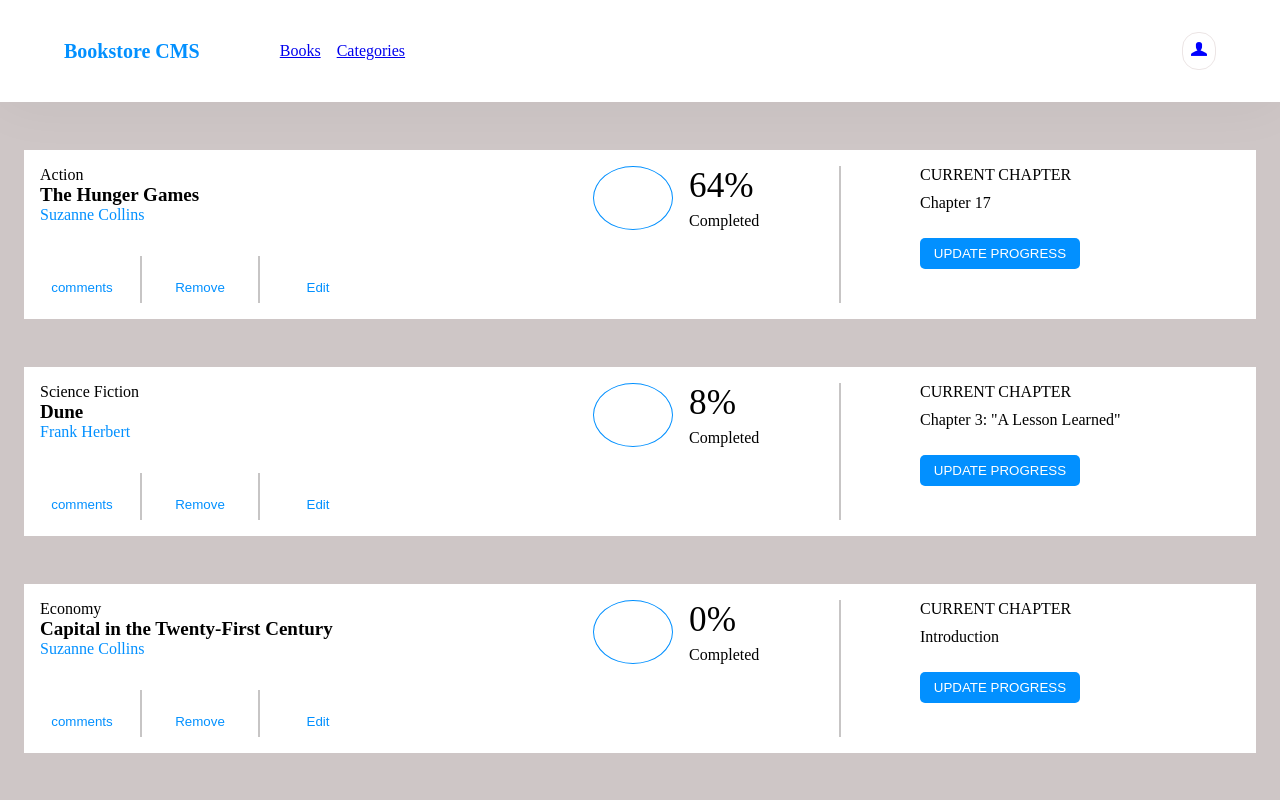
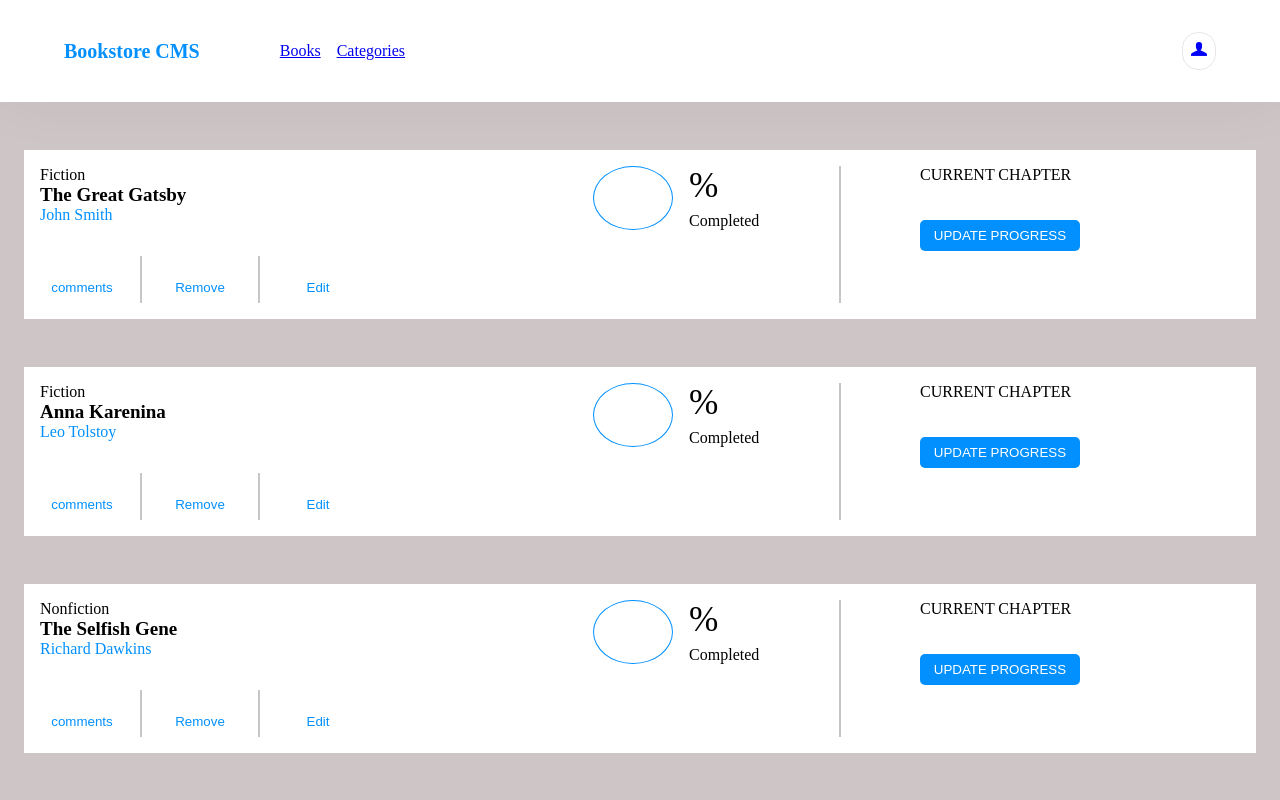
Before and after one commit to fatmahussein/book-store, a React (Create React App) app: page / in a window 1280 px wide. Shown: the top 800 px of the page. Built offline with nearby package versions, Linux system fonts and the light colour scheme.

Commit message:
connect redux-and-react

```diff
--- a/src/components/BookList.js
+++ b/src/components/BookList.js
@@ -1,23 +1,30 @@
 import React from 'react';
 import PropTypes from 'prop-types';
 import './book.css';
+import { useDispatch } from 'react-redux';
+import { removeBook } from '../redux/books/booksSlice';
 
-const BookList = ({ books }) => (
+function BookList({ books }) {
+  const dispatch = useDispatch();
+  const handleDelete = () => {
+    dispatch(removeBook(item_id));
+  };
+  return (
     <div>
       <ul className="card">
         {books.map((book) => (
-        <li key={book.id} className="cardlist">
+          <li key={book.item_id} className="cardlist">
             <div className="columns">
               <div className="col1">
                 <p>{book.category}</p>
-              <h1>{book.name}</h1>
+                <h1>{book.title}</h1>
                 <p id="author" className="i">
                   {book.author}
                 </p>
                 <div className="comment">
                   <button type="submit" className="i" id="btn">comments</button>
                   <div className="border" />
-                <button type="submit" className="i" id="btn">Remove</button>
+                  <button type="submit" className="i" id="btn" onClick={handleDelete}>Remove</button>
                   <div className="border" />
                   <button type="submit" className="i" id="btn">Edit</button>
                 </div>
@@ -47,11 +54,12 @@
       </ul>
     </div>
   );
+}
 
 BookList.propTypes = {
   books: PropTypes.arrayOf(
     PropTypes.shape({
-      id: PropTypes.number.isRequired,
+      item_id: PropTypes.number.isRequired,
       category: PropTypes.string.isRequired,
       name: PropTypes.string.isRequired,
       author: PropTypes.string.isRequired,
@@ -60,5 +68,4 @@
     }),
   ).isRequired,
 };
-
 export default BookList;
--- a/src/components/Bookcard.js
+++ b/src/components/Bookcard.js
@@ -1,32 +1,8 @@
+import { useSelector } from 'react-redux';
 import BookList from './BookList';
 
 function Bookcard() {
-  const books = [
-    {
-      category: 'Action',
-      name: 'The Hunger Games',
-      author: 'Suzanne Collins',
-      percentageComplete: 64,
-      currentChapter: 'Chapter 17',
-      id: 1,
-    },
-    {
-      category: 'Science Fiction',
-      name: 'Dune',
-      author: 'Frank Herbert',
-      percentageComplete: 8,
-      currentChapter: 'Chapter 3: "A Lesson Learned"',
-      id: 2,
-    },
-    {
-      category: 'Economy',
-      name: 'Capital in the Twenty-First Century',
-      author: 'Suzanne Collins',
-      currentChapter: 'Introduction',
-      percentageComplete: 0,
-      id: 3,
-    },
-  ];
+  const books = useSelector((state) => state.books.books);
   return <BookList books={books} />;
 }
 
--- a/src/components/addBookForm.js
+++ b/src/components/addBookForm.js
@@ -1,14 +1,34 @@
 import './book.css';
+import { useState } from 'react';
+import { useDispatch } from 'react-redux';
+import { addBook } from '../redux/books/booksSlice';
 
 function BookForm() {
+  const [title, setTitle] = useState('');
+  const [author, setAuthor] = useState('');
+  const dispatch = useDispatch();
+
+  const handleSubmit = (e) => {
+    e.preventDefault();
+    if (title && author) {
+      dispatch(addBook({
+        title,
+        author,
+        category: 'Fiction',
+        item_id: Date.now().toString(),
+      }));
+      setTitle('');
+      setAuthor('');
+    }
+  };
   return (
-    <form>
+    <form onSubmit={handleSubmit}>
       <label htmlFor="label">
         ADD NEW BOOK
         <div className="formelements">
-          <input id="bookTitle" placeholder="Book title" />
-          <input id="category" placeholder="Author" />
-          <button type="button">ADD BOOK</button>
+          <input id="bookTitle" placeholder="Book title" type="text" value={title} onChange={(e) => setTitle(e.target.value)} />
+          <input id="category" placeholder="Author" type="text" value={author} onChange={(e) => setAuthor(e.target.value)} />
+          <button type="submit">ADD BOOK</button>
         </div>
 
       </label>
--- a/src/index.js
+++ b/src/index.js
@@ -2,17 +2,17 @@
 import ReactDOM from 'react-dom/client';
 import './index.css';
 import { BrowserRouter } from 'react-router-dom';
+import { Provider } from 'react-redux'; // connects React to Redux
 import App from './App';
+import store from './redux/store';
 
 const root = ReactDOM.createRoot(document.getElementById('root'));
 root.render(
   <React.StrictMode>
     <BrowserRouter>
-      <App />
+      <Provider store={store}>
+        <App />
+      </Provider>
     </BrowserRouter>
   </React.StrictMode>,
 );
-
-// If you want to start measuring performance in your app, pass a function
-// to log results (for example: reportWebVitals(console.log))
-// or send to an analytics endpoint. Learn more: https://bit.ly/CRA-vitals
--- a/src/redux/books/booksSlice.js
+++ b/src/redux/books/booksSlice.js
@@ -1,7 +1,29 @@
 import { createSlice } from '@reduxjs/toolkit';
 
 const initialState = {
-  books: [],
+  books: [
+    // Initial state:
+
+    {
+      item_id: 'item1',
+      title: 'The Great Gatsby',
+      author: 'John Smith',
+      category: 'Fiction',
+    },
+    {
+      item_id: 'item2',
+      title: 'Anna Karenina',
+      author: 'Leo Tolstoy',
+      category: 'Fiction',
+    },
+    {
+      item_id: 'item3',
+      title: 'The Selfish Gene',
+      author: 'Richard Dawkins',
+      category: 'Nonfiction',
+    },
+
+  ],
 };
 
 const booksSlice = createSlice({
--- a/src/redux/categories/categoriesSlice.js
+++ b/src/redux/categories/categoriesSlice.js
@@ -14,5 +14,5 @@
   },
 });
 
-module.exports = categoriesSlice.reducer;
-module.exports.categoriesActions = categoriesSlice.actions;
+export default categoriesSlice.reducer;
+export const { updateStatus } = categoriesSlice.actions;
--- a/src/redux/store.js
+++ b/src/redux/store.js
@@ -9,4 +9,4 @@
   },
 });
 
-module.exports = store;
+export default store;
```
Lines whose indentation alone changed are shown as unchanged.
